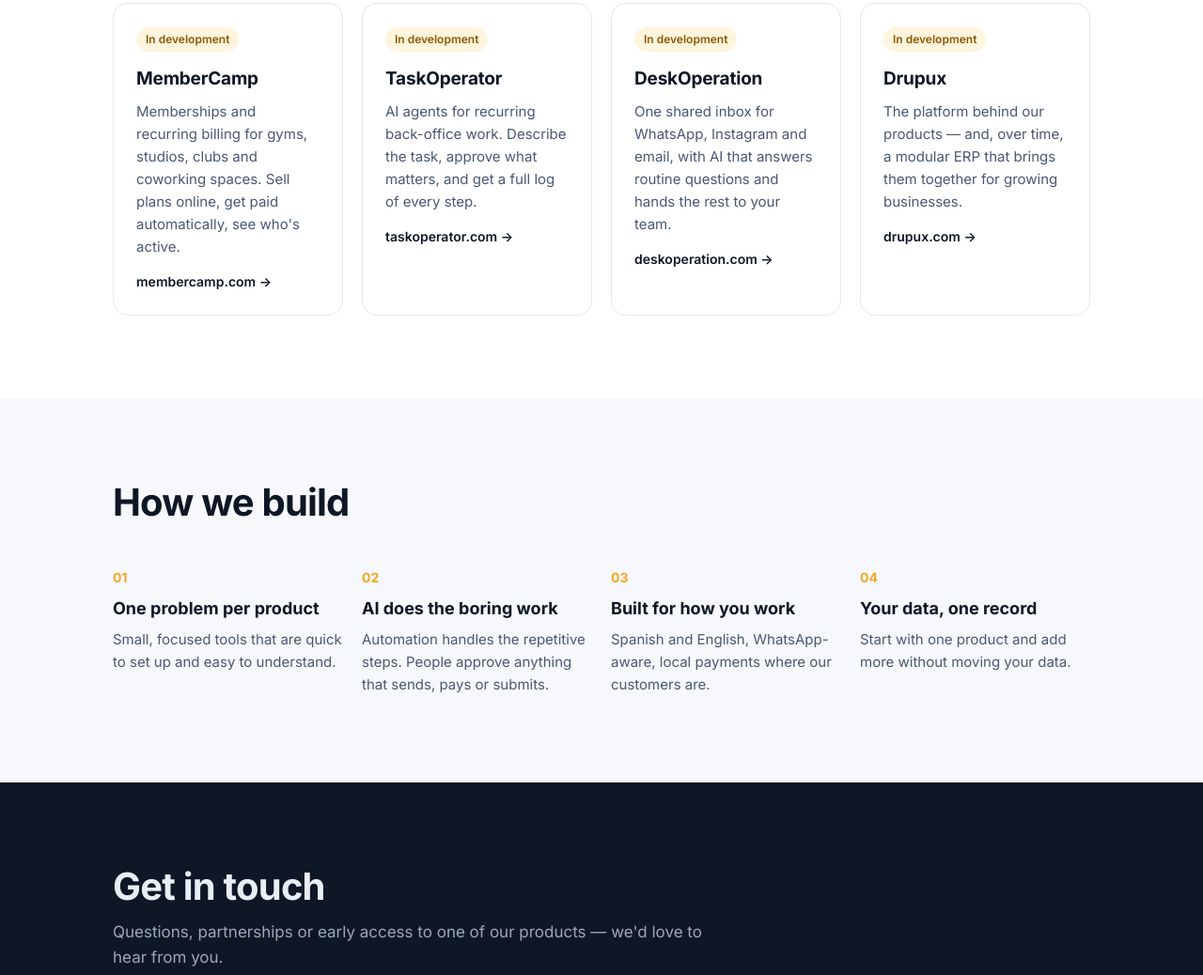
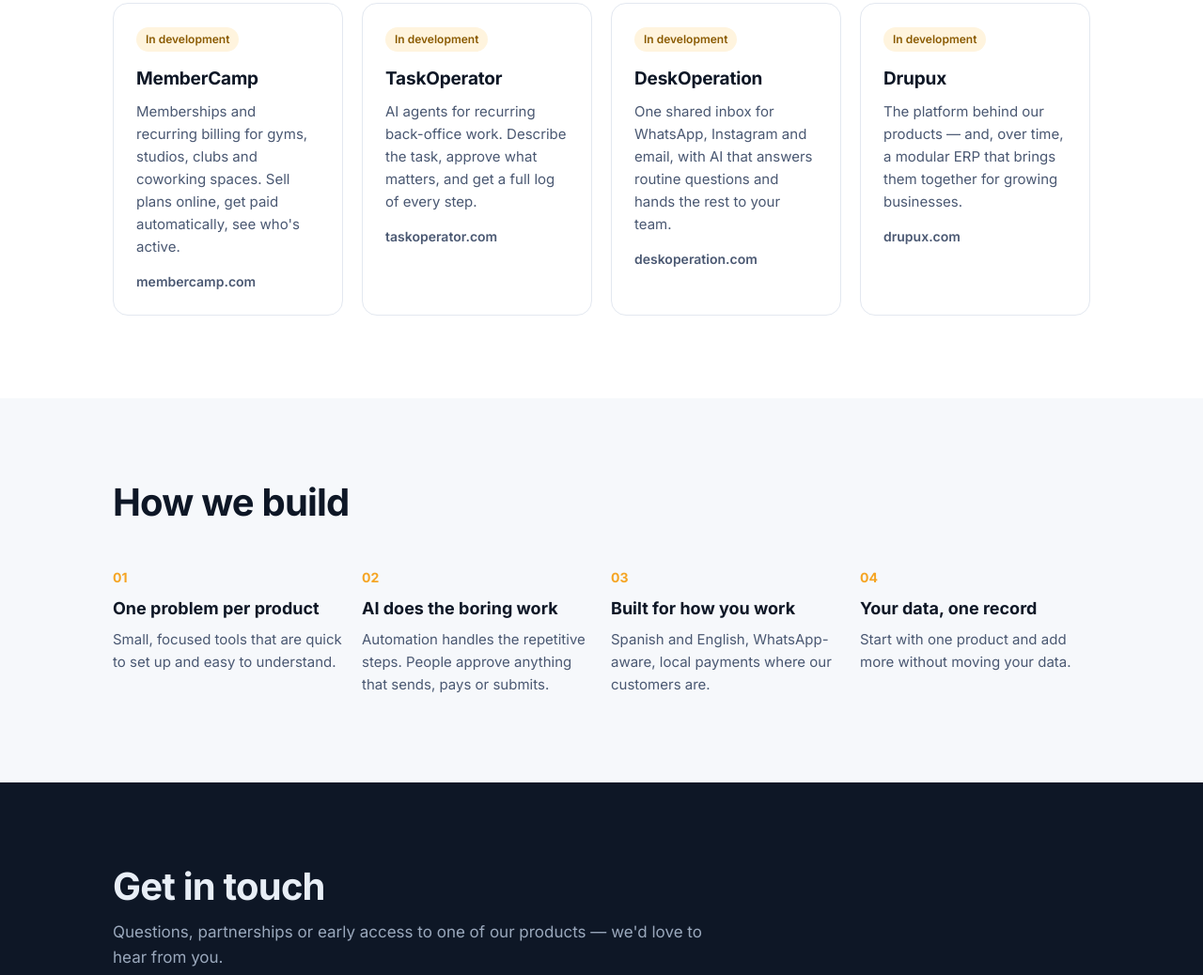
Before and after one commit to SourceQuarter/sourcequarter-site, a plain HTML site: page index.html in a window 1280 px wide. Shown: the part 851-1889 px from the top of the page at 94% size. Drawn offline with Linux system fonts and the light colour scheme.

Commit message:
Show product domains as text until their sites exist
Co-Authored-By: Claude Opus 5.5 <noreply@anthropic.com>

```diff
--- a/assets/styles.css
+++ b/assets/styles.css
@@ -57,7 +57,7 @@ section { padding: 88px 0; }
 .card h3 { margin: 0 0 8px; font-size: 19px; letter-spacing: -0.01em; }
 .card p { margin: 0; color: var(--ink-muted); font-size: 15px; }
 .tag { display: inline-block; font-size: 12px; font-weight: 600; padding: 3px 10px; border-radius: 999px; background: #FFF4DE; color: #8A5A00; margin-bottom: 14px; }
-.card .domain { display: block; margin-top: 14px; font-size: 14px; color: var(--ink); font-weight: 600; text-decoration: none; }
+.card .domain { display: block; margin-top: 14px; font-size: 14px; color: var(--ink-muted); font-weight: 600; }
 
 .principles { background: #F6F8FB; }
 .principle { padding: 4px 0; }
--- a/index.html
+++ b/index.html
@@ -51,25 +51,25 @@
             <span class="tag">In development</span>
             <h3>MemberCamp</h3>
             <p>Memberships and recurring billing for gyms, studios, clubs and coworking spaces. Sell plans online, get paid automatically, see who's active.</p>
-            <a class="domain" href="https://membercamp.com">membercamp.com →</a>
+            <span class="domain">membercamp.com</span>
           </article>
           <article class="card">
             <span class="tag">In development</span>
             <h3>TaskOperator</h3>
             <p>AI agents for recurring back-office work. Describe the task, approve what matters, and get a full log of every step.</p>
-            <a class="domain" href="https://taskoperator.com">taskoperator.com →</a>
+            <span class="domain">taskoperator.com</span>
           </article>
           <article class="card">
             <span class="tag">In development</span>
             <h3>DeskOperation</h3>
             <p>One shared inbox for WhatsApp, Instagram and email, with AI that answers routine questions and hands the rest to your team.</p>
-            <a class="domain" href="https://deskoperation.com">deskoperation.com →</a>
+            <span class="domain">deskoperation.com</span>
           </article>
           <article class="card">
             <span class="tag">In development</span>
             <h3>Drupux</h3>
             <p>The platform behind our products — and, over time, a modular ERP that brings them together for growing businesses.</p>
-            <a class="domain" href="https://drupux.com">drupux.com →</a>
+            <span class="domain">drupux.com</span>
           </article>
         </div>
       </div>
```
